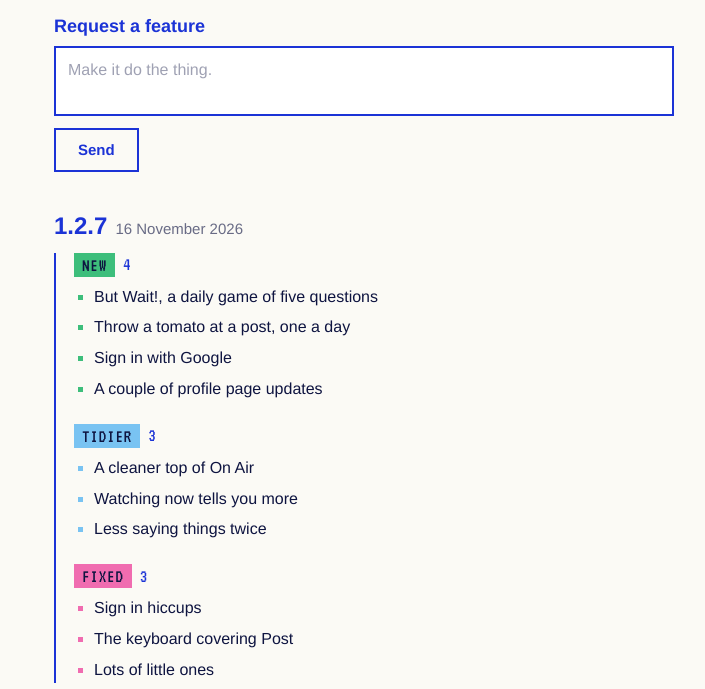
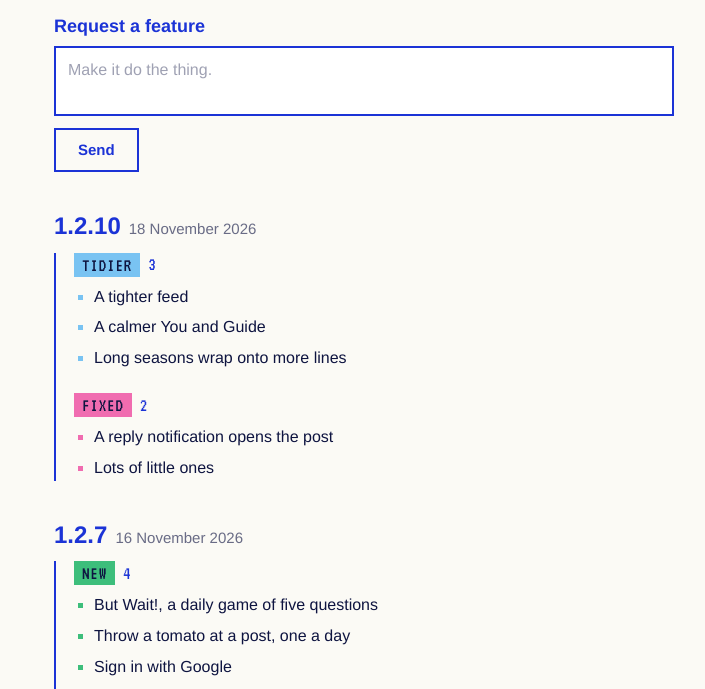
Before and after one commit to obishhh/infomercial-nyc, a plain HTML site: page release-notes/index.html in a window 1280 px wide. Shown: the part 110-799 px from the top of the page, without its empty margins (276-981 px from the left). Drawn offline with Linux system fonts and the light colour scheme.

Commit message:
Release notes: 1.2.10, out 18 November 2026
Co-Authored-By: Claude Opus 5.5 <noreply@anthropic.com>
Claude-Session: https://claude.ai/code/session_01A46X16HUnERXioN5y1iHrE

```diff
--- a/release-notes/index.html
+++ b/release-notes/index.html
@@ -124,6 +124,26 @@
      notes are what the App Store's What's New says. Only what has been
      merged goes here, a line each in plain words: nothing still being
      worked on, and nothing about how it was built. -->
+<h2>1.2.10<span class="when">18 November 2026</span></h2>
+<div class="items">
+<section class="tidier">
+  <h3><span class="tag">Tidier</span><span class="count" aria-label="3 changes">3</span></h3>
+  <ul>
+    <li>A tighter feed</li>
+    <li>A calmer You and Guide</li>
+    <li>Long seasons wrap onto more lines</li>
+  </ul>
+</section>
+
+<section class="fixed">
+  <h3><span class="tag">Fixed</span><span class="count" aria-label="2 changes">2</span></h3>
+  <ul>
+    <li>A reply notification opens the post</li>
+    <li>Lots of little ones</li>
+  </ul>
+</section>
+</div>
+
 <h2>1.2.7<span class="when">16 November 2026</span></h2>
 <div class="items">
 <section class="new">
```
